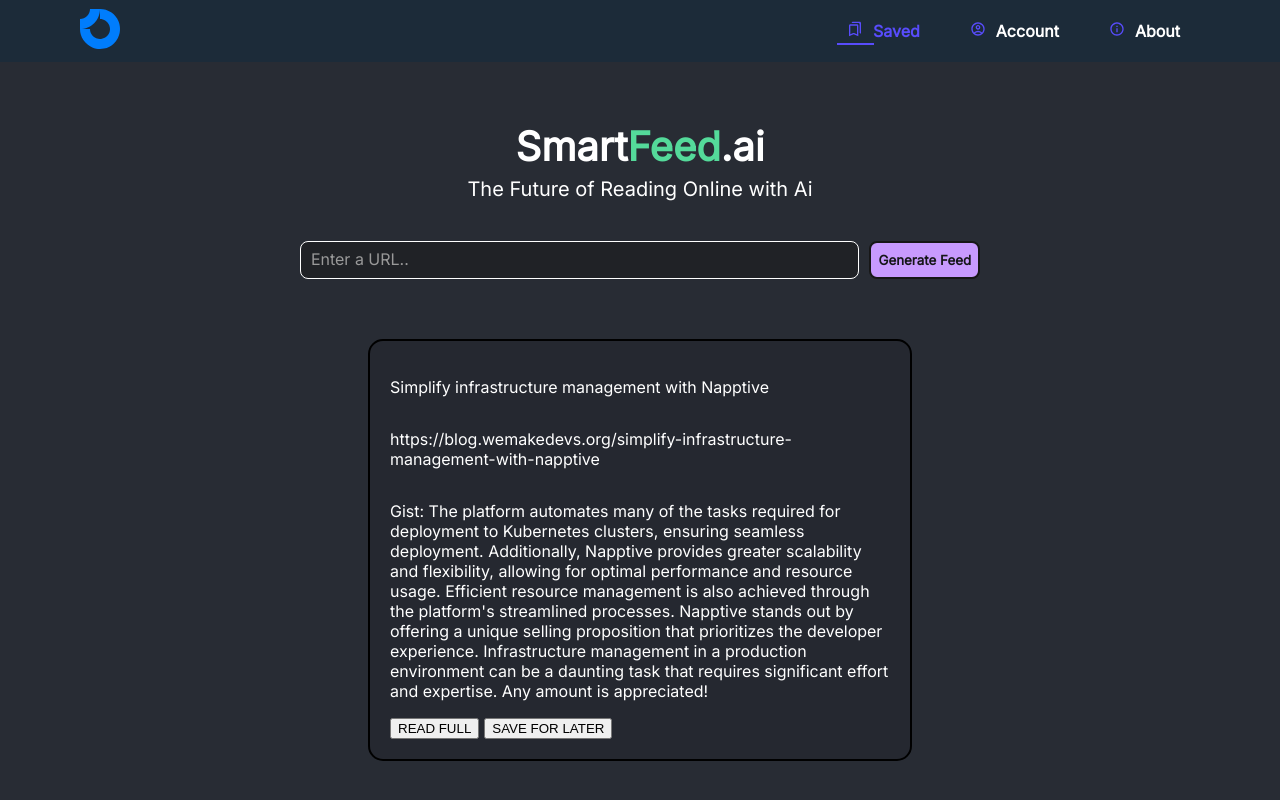
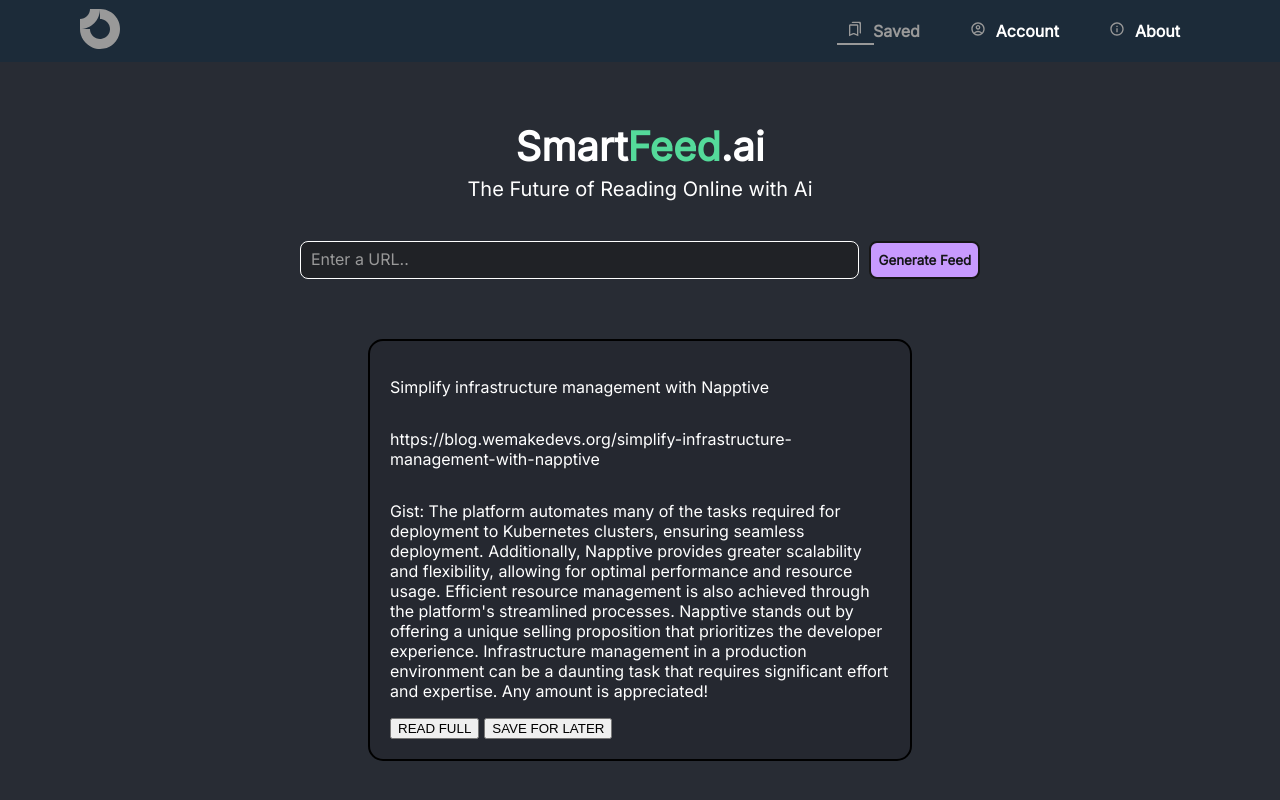
Before and after one commit to avionmission/smartfeedai, a React (Create React App) app: page / in a window 1280 px wide. In both pictures the pointer is over the link "Saved". Shown: the top 800 px of the page. Built offline with nearby package versions, Linux system fonts and the light colour scheme; no server answers.

Commit message:
nav bar colour changed

```diff
--- a/src/App.css
+++ b/src/App.css
@@ -123,19 +123,19 @@
   transition: 0.3s ease-in-out;
 }
 .navbar li a:hover{
-  color: #584cfc ;
+  color: #999 ;
 }
 .navbar li a:hover::after{
   content: "";
   width: 30%;
   height: 2px;
-  background: #584cfc;
+  background: #999;
   position: absolute;
   bottom: -4px;
   left: 20px;
 }
 .icon{
   padding: 0 10px;
-  color: #584cfc;
+  color: #999;
 
 }
--- a/src/App.js
+++ b/src/App.js
@@ -19,20 +19,20 @@
     <body>
       <nav className="nav">
         <a href='#'>
-      <svg id="logo-86" width="40" height="40" viewBox="0 0 40 40" fill="none" xmlns="http://www.w3.org/2000/svg"><path class="ccustom" fill-rule="evenodd" clip-rule="evenodd" d="M25.5557 11.6853C23.9112 10.5865 21.9778 10 20 10V0C23.9556 0 27.8224 1.17298 31.1114 3.37061C34.4004 5.56823 36.9638 8.69181 38.4776 12.3463C39.9913 16.0008 40.3874 20.0222 39.6157 23.9018C38.844 27.7814 36.9392 31.3451 34.1421 34.1421C31.3451 36.9392 27.7814 38.844 23.9018 39.6157C20.0222 40.3874 16.0008 39.9913 12.3463 38.4776C8.69181 36.9638 5.56823 34.4004 3.37061 31.1114C1.17298 27.8224 0 23.9556 0 20H10C10 21.9778 10.5865 23.9112 11.6853 25.5557C12.7841 27.2002 14.3459 28.4819 16.1732 29.2388C18.0004 29.9957 20.0111 30.1937 21.9509 29.8078C23.8907 29.422 25.6725 28.4696 27.0711 27.0711C28.4696 25.6725 29.422 23.8907 29.8078 21.9509C30.1937 20.0111 29.9957 18.0004 29.2388 16.1732C28.4819 14.3459 27.2002 12.7841 25.5557 11.6853Z" fill="#007DFC"></path><path class="ccustom" fill-rule="evenodd" clip-rule="evenodd" d="M10 5.16562e-07C10 1.31322 9.74135 2.61358 9.2388 3.82683C8.73625 5.04009 7.99966 6.14248 7.07107 7.07107C6.14249 7.99966 5.0401 8.73625 3.82684 9.2388C2.61358 9.74134 1.31322 10 5.4439e-06 10L5.00679e-06 20C2.62644 20 5.22716 19.4827 7.65368 18.4776C10.0802 17.4725 12.285 15.9993 14.1421 14.1421C15.9993 12.285 17.4725 10.0802 18.4776 7.65367C19.4827 5.22715 20 2.62643 20 -3.81469e-06L10 5.16562e-07Z" fill="#007DFC"></path></svg>
+          <svg class='logo-a' id="logo-a" width="40" height="40" viewBox="0 0 40 40" fill="none" xmlns="http://www.w3.org/2000/svg"><path class="ccustom" fill-rule="evenodd" clip-rule="evenodd" d="M25.5557 11.6853C23.9112 10.5865 21.9778 10 20 10V0C23.9556 0 27.8224 1.17298 31.1114 3.37061C34.4004 5.56823 36.9638 8.69181 38.4776 12.3463C39.9913 16.0008 40.3874 20.0222 39.6157 23.9018C38.844 27.7814 36.9392 31.3451 34.1421 34.1421C31.3451 36.9392 27.7814 38.844 23.9018 39.6157C20.0222 40.3874 16.0008 39.9913 12.3463 38.4776C8.69181 36.9638 5.56823 34.4004 3.37061 31.1114C1.17298 27.8224 0 23.9556 0 20H10C10 21.9778 10.5865 23.9112 11.6853 25.5557C12.7841 27.2002 14.3459 28.4819 16.1732 29.2388C18.0004 29.9957 20.0111 30.1937 21.9509 29.8078C23.8907 29.422 25.6725 28.4696 27.0711 27.0711C28.4696 25.6725 29.422 23.8907 29.8078 21.9509C30.1937 20.0111 29.9957 18.0004 29.2388 16.1732C28.4819 14.3459 27.2002 12.7841 25.5557 11.6853Z" fill="#999"></path><path class="ccustom" fill-rule="evenodd" clip-rule="evenodd" d="M10 5.16562e-07C10 1.31322 9.74135 2.61358 9.2388 3.82683C8.73625 5.04009 7.99966 6.14248 7.07107 7.07107C6.14249 7.99966 5.0401 8.73625 3.82684 9.2388C2.61358 9.74134 1.31322 10 5.4439e-06 10L5.00679e-06 20C2.62644 20 5.22716 19.4827 7.65368 18.4776C10.0802 17.4725 12.285 15.9993 14.1421 14.1421C15.9993 12.285 17.4725 10.0802 18.4776 7.65367C19.4827 5.22715 20 2.62643 20 -3.81469e-06L10 5.16562e-07Z" fill="#999"></path></svg>
         </a>
         <div>
           <ul id='navbar' className='navbar'>
-          <li><MdOutlineBookmarks className='icon'/>
+            <li><MdOutlineBookmarks className='icon' />
               <a href='#' >Saved</a>
 
             </li>
             <li>
-            <MdOutlineAccountCircle className='icon'/>
+              <MdOutlineAccountCircle className='icon' />
               <a href='#' >Account</a>
             </li>
             <li>
-            <MdInfoOutline className='icon'/>
+              <MdInfoOutline className='icon' />
               <a href='#' >About</a>
             </li>
           </ul>
```
Lines whose indentation alone changed are shown as unchanged.
